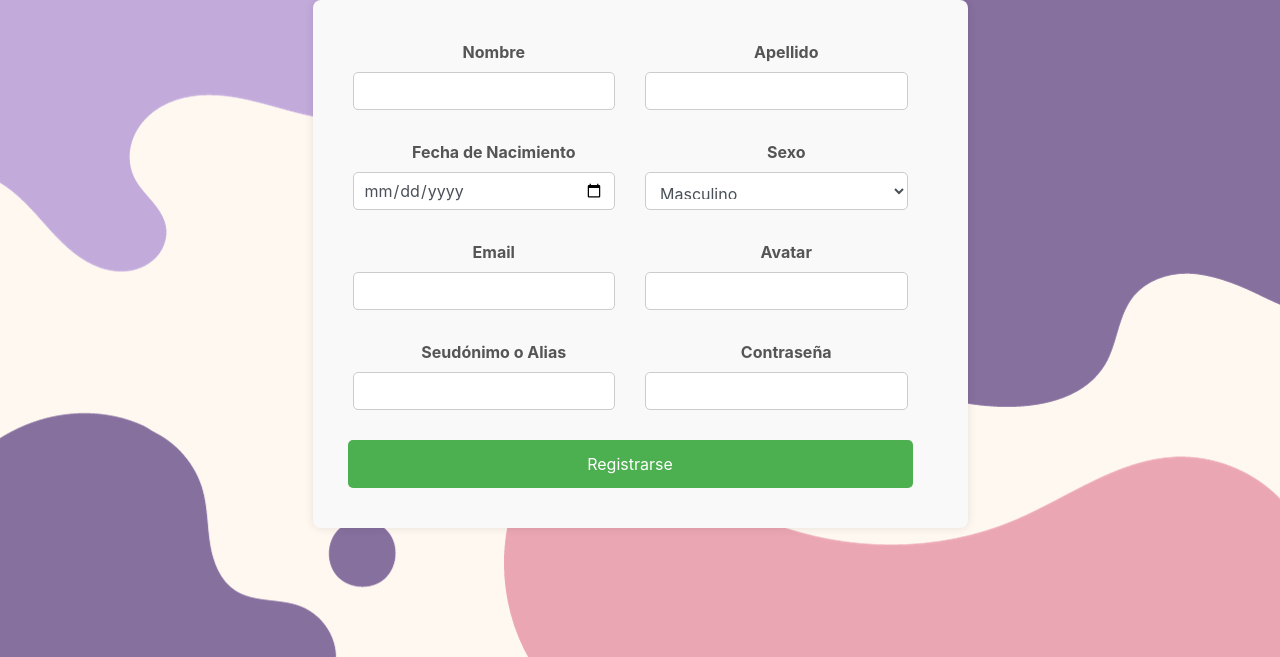
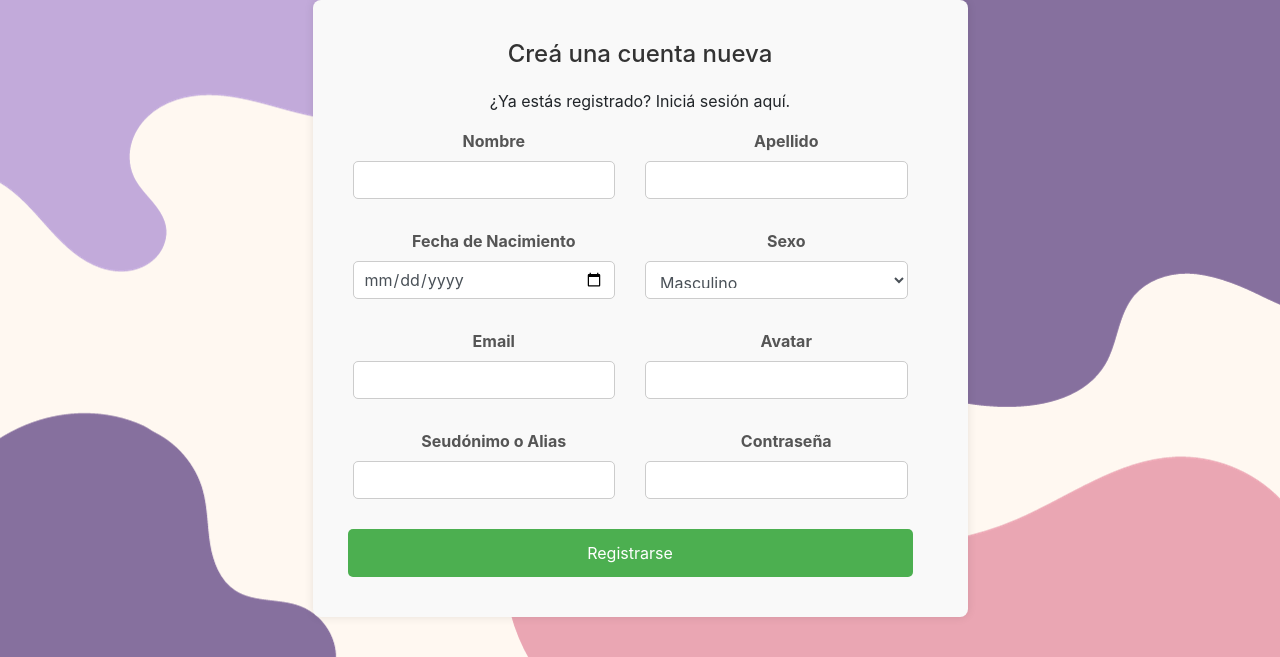
Before and after one commit to ArielitoUV/ProyectoStorianWeb, a Django app: page /registro/ in a window 1280 px wide. Shown: the part 76-733 px from the top of the page. Run offline with Django 4.2, Linux system fonts and the light colour scheme; some libraries are stand-ins or nearby versions.

Commit message:
agregado

```diff
--- a/StorianWeb/core/templates/core/registro.html
+++ b/StorianWeb/core/templates/core/registro.html
@@ -5,6 +5,8 @@
 <div class="row">
     <div class="col-md-6 offset-md-3 registration-container">
         <form>
+            <h1>Creá una cuenta nueva</h1>
+            <p>¿Ya estás registrado? Iniciá sesión aquí.</p>
             <div class="form-row">
                 <div class="form-group col-md-6">
                     <label for="nombre">Nombre</label>
```
